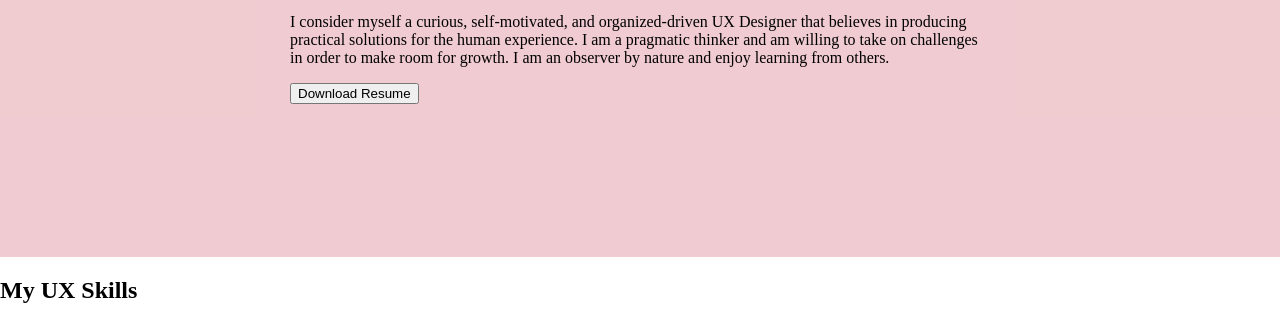
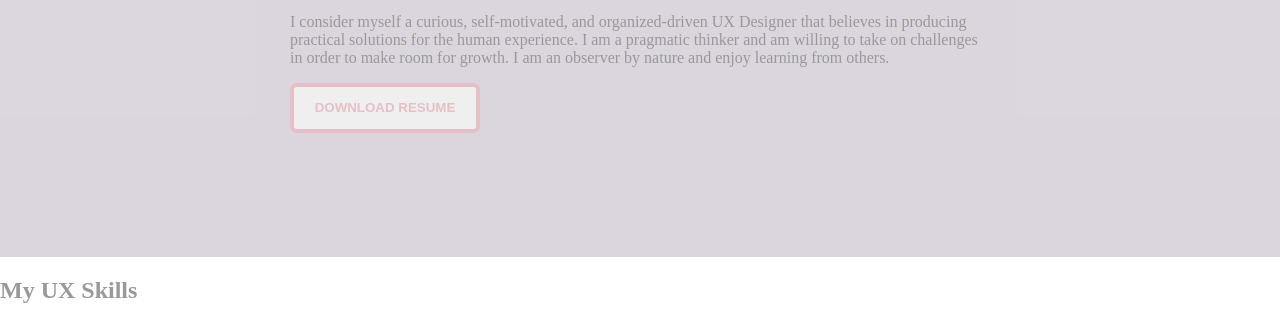
Before and after one commit to uxangel/UX_UI_HW_19, a plain HTML site: page index.html in a window 1280 px wide. Shown: the part 393-714 px from the top of the page. Drawn offline with nearby package versions, Linux system fonts and the light colour scheme.

Commit message:
Step 4
Update the Visual Design of Your Website, Receive Feedback, and Iterate

```diff
--- a/css/style.css
+++ b/css/style.css
@@ -21,9 +21,10 @@ body {
 }
 
 .about {
-    background: rgba(204,85,102,0.3);
+    /* background: rgba(204,85,102,0.3); */
     mix-blend-mode: normal;
     height: 600px;
+    background: rgba(114, 90, 122, 0.25);
 }
 
 .about .helloContent {
@@ -86,6 +87,7 @@ div.workGrid div img {
 html {
     scroll-behavior: smooth;
     font-family: Montserrat;
+    color: #999999;
 }
 
 ul {
@@ -102,7 +104,60 @@ li {
     height: 600px;
 }
 
+#downloadButton {
+    --c: rgba(204,85,102,0.3);
+    color: var(--c);
+    border: 0.3em solid var(--c);
+    border-radius: 0.5em;
+    width: 190px;
+    height: 50px;
+    text-transform: uppercase;
+    font-weight: bold;
+    text-align: center;
+    line-height: 3em;
+    position: relative;
+    overflow: hidden;
+    z-index: 1;
+    transition: 0.5s;
 
+}
+
+#downloadButton span {
+    position: absolute;
+    width: 25%;
+    height: 100%;
+    background-color: var(--c);
+    transform: translateY(150%);
+    border-radius: 50%;
+    left: calc((var(--n) - 1) * 25%);
+    transition: 0.5s;
+    transition-delay: calc((var(--n) - 1) * 0.1s);
+    z-index: -1;
+}
+
+#downloadButton:hover {
+    color: #999999;
+}
+
+#downloadButton:hover span {
+    transform: translateY(0) scale(2);
+}
+
+#downloadButton span:nth-child(1) {
+    --n: 1;
+}
+
+#downloadButton span:nth-child(2) {
+    --n: 2;
+}
+
+#downloadButton span:nth-child(3) {
+    --n: 3;
+}
+
+#downloadButton span:nth-child(4) {
+    --n: 4;
+}
 
 /* .workGridItemHeader {
     grid-area: myHeader;
--- a/index.html
+++ b/index.html
@@ -31,7 +31,10 @@
                     I consider myself a curious, self-motivated, and organized-driven UX Designer that believes in producing practical solutions for the human experience.
                     I am a pragmatic thinker and am willing to take on challenges in order to make room for growth. I am an observer by nature and enjoy learning from others.
                 </p>
-                <button id="downloadButton">Download Resume</button>
+                <button id="downloadButton">
+                    Download Resume
+                    <span></span><span></span><span></span><span></span>
+                </button>
 
             </div>
         </section>
```
Also changed, not shown: images/Mouse.png (added), 1 other file.
